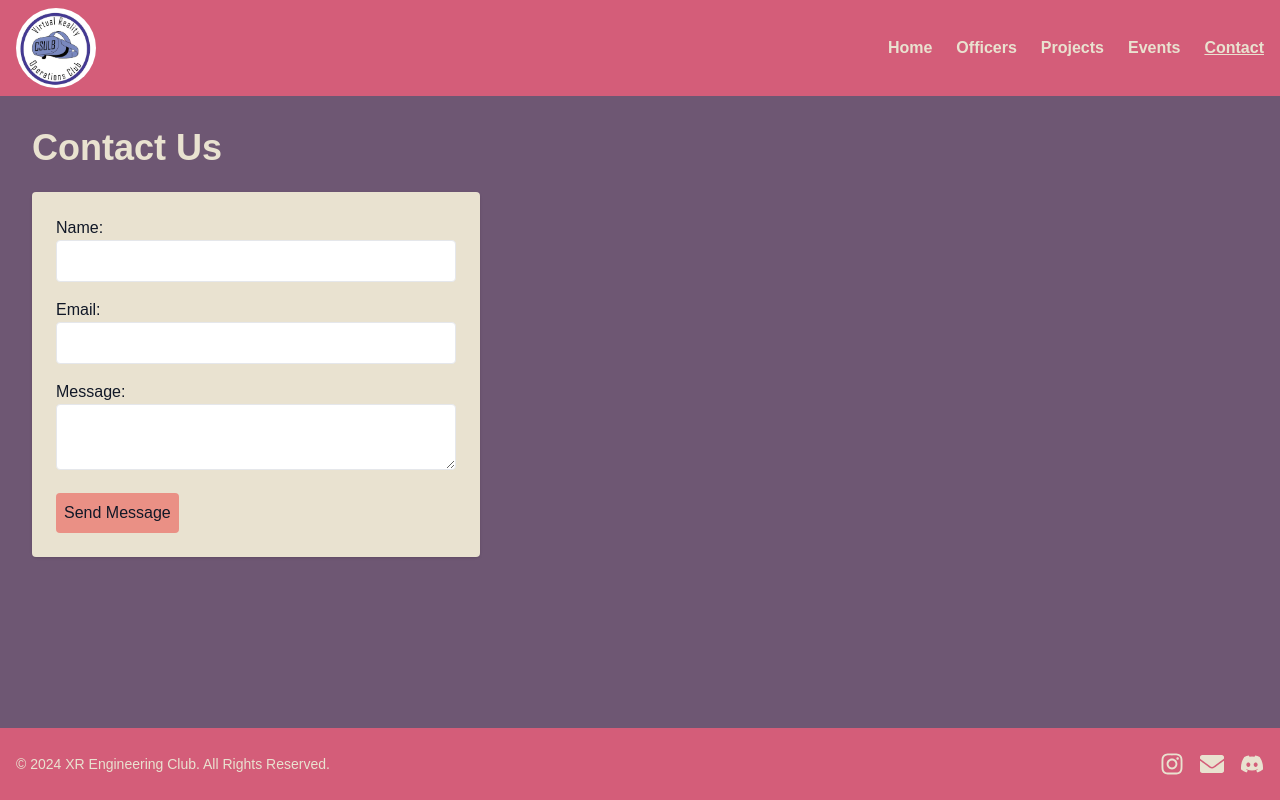
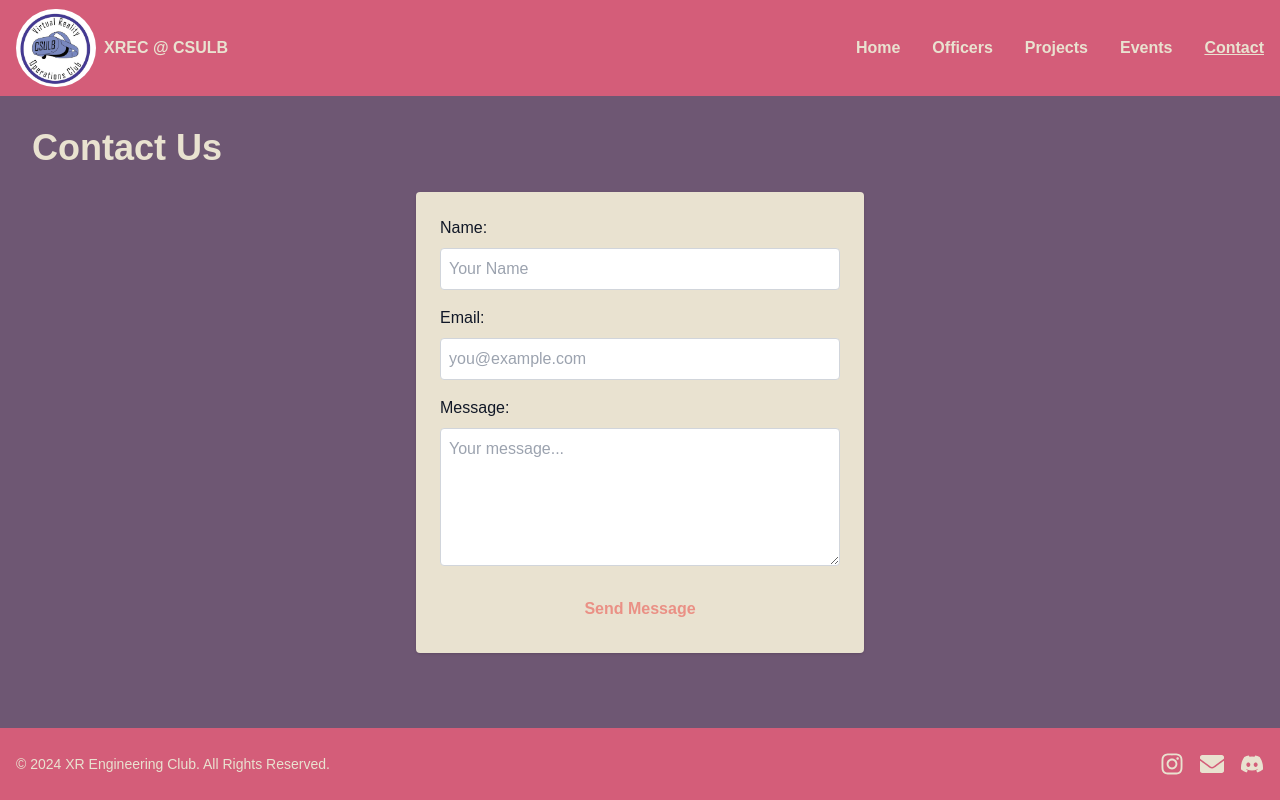
Before and after one commit to chuckmilton/xrec-website, a Next.js app: page /contact in a window 1280 px wide. Built offline with nearby package versions, Linux system fonts and the light colour scheme.

Commit message:
Improve styling

```diff
--- a/src/app/components/Navbar.js
+++ b/src/app/components/Navbar.js
@@ -16,12 +16,17 @@ export default function Navbar() {
       <div className="flex justify-between items-center font-semibold mx-2">
         {/* Logo */}
         <Link href="/">
-          <img
+        <div className='w-12 h-12 md:w-16 md:h-16 lg:w-20 lg:h-20 text-beige flex items-center space-x-2'>
+        <img
             src="/images/vroc_logo.jpg"
             alt="VROC Logo"
-            className="w-12 h-12 md:w-16 md:h-16 lg:w-20 lg:h-20 rounded-full"
+            className="rounded-full"
           />
+           <h1 className='text-xs md:text-sm lg:text-base whitespace-nowrap'>XREC @ CSULB</h1>
+        </div>
+
         </Link>
+
 
         {/* Hamburger menu button for mobile */}
         <div className="md:hidden">
@@ -47,7 +52,7 @@ export default function Navbar() {
         </div>
 
         {/* Full menu for larger screens */}
-        <ul className="hidden md:flex space-x-6 text-beige">
+        <ul className="hidden md:flex space-x-8 text-beige">
           <li>
             <Link href="/" className={linkClasses('/')}>
               Home
--- a/src/app/contact/page.js
+++ b/src/app/contact/page.js
@@ -38,43 +38,53 @@ export default function Contact() {
     <div>
       <main className="p-8">
         <h2 className="text-4xl font-semibold mb-6 text-beige">Contact Us</h2>
-        <form onSubmit={handleSubmit} className="max-w-md text-gray-900 bg-beige p-6 rounded shadow">
+        <form
+          onSubmit={handleSubmit}
+          className="max-w-md mx-auto text-gray-900 bg-beige p-6 rounded shadow"
+        >
           <div className="mb-4">
-            <label className="block">Name:</label>
+            <label className="block mb-2">Name:</label>
             <input
               type="text"
               name="name"
-              className="w-full border p-2 rounded"
+              className="w-full border border-gray-300 p-2 rounded focus:outline-none focus:ring-2 focus:ring-orange-500"
               value={form.name}
               onChange={handleChange}
               required
+              placeholder="Your Name"
             />
           </div>
           <div className="mb-4">
-            <label className="block">Email:</label>
+            <label className="block mb-2">Email:</label>
             <input
               type="email"
               name="email"
-              className="w-full border p-2 rounded"
+              className="w-full border border-gray-300 p-2 rounded focus:outline-none focus:ring-2 focus:ring-orange-500"
               value={form.email}
               onChange={handleChange}
               required
+              placeholder="you@example.com"
             />
           </div>
           <div className="mb-4">
-            <label className="block">Message:</label>
+            <label className="block mb-2">Message:</label>
             <textarea
               name="message"
-              className="w-full border p-2 rounded"
+              className="w-full border border-gray-300 p-2 rounded focus:outline-none focus:ring-2 focus:ring-orange-500"
               value={form.message}
               onChange={handleChange}
               required
+              placeholder="Your message..."
+              rows="5"
             ></textarea>
           </div>
-          <button type="submit" className="bg-orange p-2 rounded">
+          <button
+            type="submit"
+            className="w-full bg-orange-500 hover:bg-orange-600 text-orange font-semibold py-2 px-4 rounded transition-colors duration-300"
+          >
             Send Message
           </button>
-          {status && <p className="mt-4">{status}</p>}
+          {status && <p className="mt-4 text-center">{status}</p>}
         </form>
       </main>
     </div>
--- a/src/app/layout.js
+++ b/src/app/layout.js
@@ -5,7 +5,7 @@ import Footer from './components/Footer';
 
 export const metadata = {
   title: 'XR Engineering Club',
-  description: 'Welcome to the XR Engineering Club website',
+  description: 'Welcome to the XR Engineering Club website at CSULB',
 };
 
 export default function RootLayout({ children }) {
--- a/src/app/officers/page.js
+++ b/src/app/officers/page.js
@@ -8,7 +8,7 @@ const officers = [
     role: 'President, Hardware Lead',
     email: 'diegodavalos234@gmail.com',
     image: '/images/diego.png',
-    linkedin: 'https://www.linkedin.com/in/diego-davalos-5aa2b2234/'
+    linkedin: 'https://www.linkedin.com/in/diego-davalos-5aa2b2234/',
   },
   {
     name: 'Anton Katona',
--- a/src/app/projects/page.js
+++ b/src/app/projects/page.js
@@ -55,7 +55,7 @@ export default function Projects() {
             >
               {/* Image/Video Container */}
               <div
-                className="relative w-full md:w-1/2 transition-transform duration-500 group-hover:translate-x-0 md:group-hover:translate-x-[-50%]"
+                className="relative w-full md:w-1/2 h-64 md:h-auto transition-transform duration-500 group-hover:translate-x-0 md:group-hover:translate-x-[-50%]"
                 style={{
                   height: '100%',
                   zIndex: 3,
@@ -81,14 +81,13 @@ export default function Projects() {
                   />
                 )}
 
-                {/* Arrow Icon */}
-                <div className="absolute right-4 top-1/2 transform -translate-y-1/2 text-4xl text-gray-700 opacity-100 group-hover:opacity-0 transition-opacity duration-500 md:block hidden">
-                  <img
-                    src="images/right-arrow.svg"
-                    alt="Right arrow"
-                    className="w-6 h-6" // Adjust size as necessary
-                  />
+                {/* Title Overlay - Visible only on large screens and above */}
+                <div className="hidden md:flex absolute inset-0 items-center justify-center bg-black bg-opacity-50 transition-opacity duration-500 group-hover:bg-opacity-0">
+                  <h3 className="text-white text-2xl md:text-3xl lg:text-4xl font-semibold transition-opacity duration-500 group-hover:opacity-0">
+                    {project.title}
+                  </h3>
                 </div>
+
               </div>
 
               {/* Description Section */}
```
